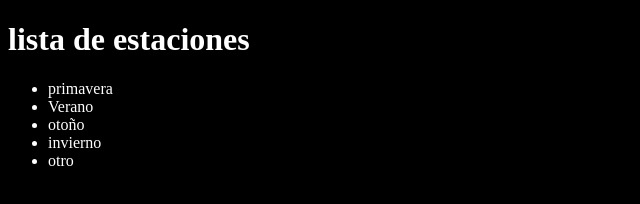
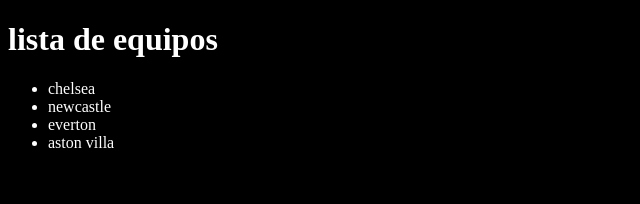
Before and after one commit to manueldavid95/cursoGitMan, a plain HTML site: page index.html in a window 1280 px wide. Shown: the whole page, without its empty margins (0-640 px from the left). Drawn offline with Linux system fonts and the light colour scheme.

Commit message:
agregando equipos

```diff
--- a/index.html
+++ b/index.html
@@ -8,13 +8,14 @@
     <link rel="stylesheet" href="style.css">
 </head>
 <body>
-    <h1>lista de estaciones</h1>
+    <!-- elimina una rama -->
+    <!-- git push origin --delete master -->
+    <h1>lista de equipos</h1>
     <ul>
-        <li>primavera</li>
-        <li>Verano</li>
-        <li>otoño</li>
-        <li>invierno</li>
-        <li>otro</li>
+        <li>chelsea</li>
+        <li>newcastle</li>
+        <li>everton</li>
+        <li>aston villa</li>
     </ul>
 </body>
 </html>
```
Also changed, not shown: hola.txt (deleted).
